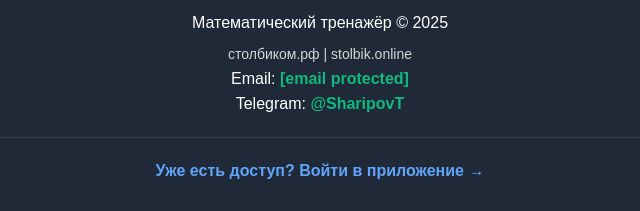
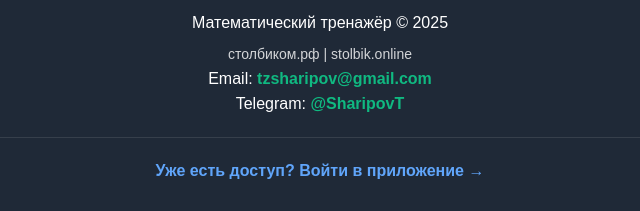
Before and after one commit to Tzsharipov/math-trainer, a website built with Vite: page index.html in a window 1280 px wide. Shown: the part 4997-5208 px from the top of the page, 320-960 px from the left. Built offline with nearby package versions, Linux system fonts and the light colour scheme.

Commit message:
change for index.htmlr 21.02.2026-21:38

```diff
--- a/index.html
+++ b/index.html
@@ -900,7 +900,7 @@
     <div class="container">
       <p>Математический тренажёр © 2025</p>
       <p style="opacity: 0.8; font-size: 14px; margin-top: 8px;">столбиком.рф | stolbik.online</p>
-      <p>Email: <a href="/cdn-cgi/l/email-protection#e7939d948f86958e978891a7808a868e8bc984888a"><span class="__cf_email__" data-cfemail="f0848a8398918299809f86b0979d91999cde939f9d">[email&#160;protected]</span></a></p>
+      <p>Email: <a href="mailto:tzsharipov@gmail.com">tzsharipov@gmail.com</a></p>
       <p>Telegram: <a href="https://t.me/SharipovT" target="_blank">@SharipovT</a></p>
 
       <div class="login-link">
@@ -909,7 +909,7 @@
     </div>
   </footer>
 
-  <script data-cfasync="false" src="/cdn-cgi/scripts/5c5dd728/cloudflare-static/email-decode.min.js"></script><script>
+  <script>
     // Открытие формы заявки
     const SUPABASE_URL = 'https://ielcnbcvslloqzmrzzqc.supabase.co';
     const SUPABASE_KEY = 'sb_publishable_oj4Mypwi8KKdReaOpu8AwQ_qtRSotnJ';
@@ -1095,6 +1095,6 @@
             💬 Написать в Telegram
           </a>
           <p style="margin-top: 10px; font-size: 14px; color: #6b7280;">
-            или на email: <a href="/cdn-cgi/l/email-protection" class="__cf_email__" data-cfemail="56222c253e37243f26392016313b373f3a7835393b">[email&#160;protected]</a>
+            или на email: <a href="mailto:tzsharipov@gmail.com">tzsharipov@gmail.com</a>
           </p>
         </div>
```
